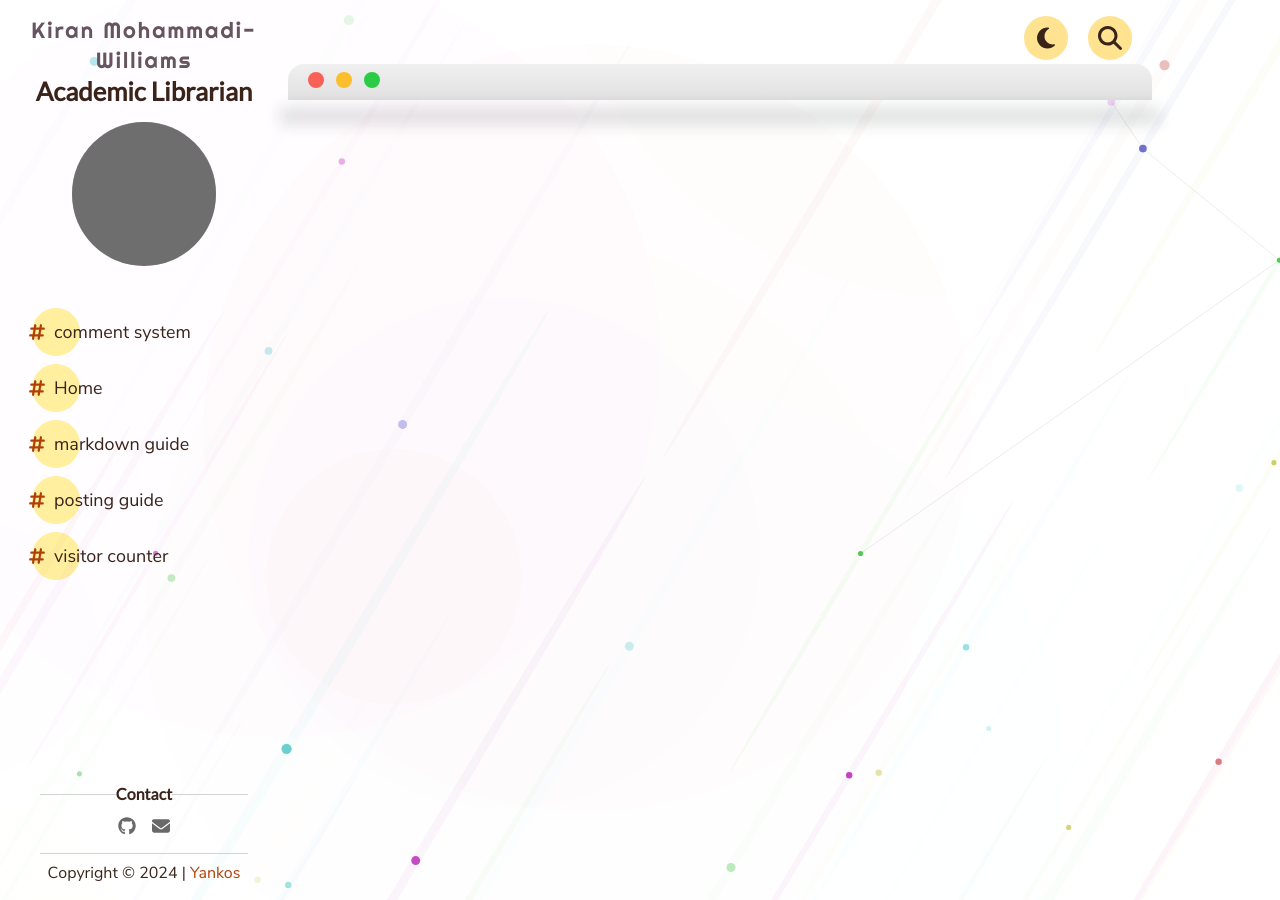
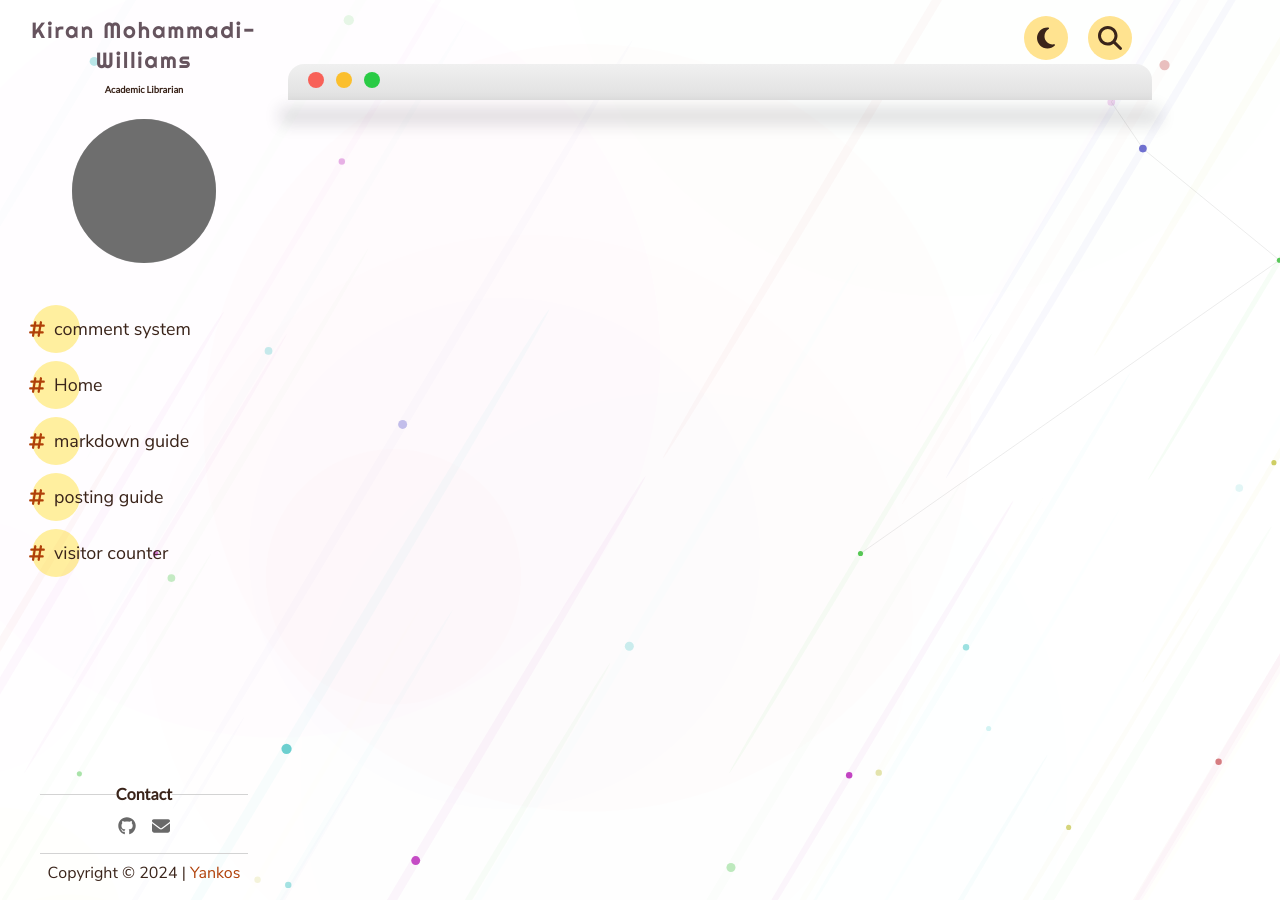
Before and after one commit to kam535/vigilant-barnacle, a Jekyll site: the page built from _pages/index.md, in a window 1280 px wide. Built offline with Jekyll 4.4.1, drawn with Linux system fonts in a browser that asks for light colours; grey boxes are pictures that could not be loaded.

Commit message:
Update sidebar.scss

```diff
--- a/_sass/sidebar.scss
+++ b/_sass/sidebar.scss
@@ -7,12 +7,19 @@
   }
 }
 
-.sidebar-top{
+.sidebar-top {
   float: left;
   display:flex;
   width:100%;
   text-align: center;
   padding: 14px 16px;
+}
+
+.author-info {
+  text-align: center;
+  padding:8px;
+  font-size:0.5rem;
+  position:relative;
 }
 
 .sidebar-left {
```
